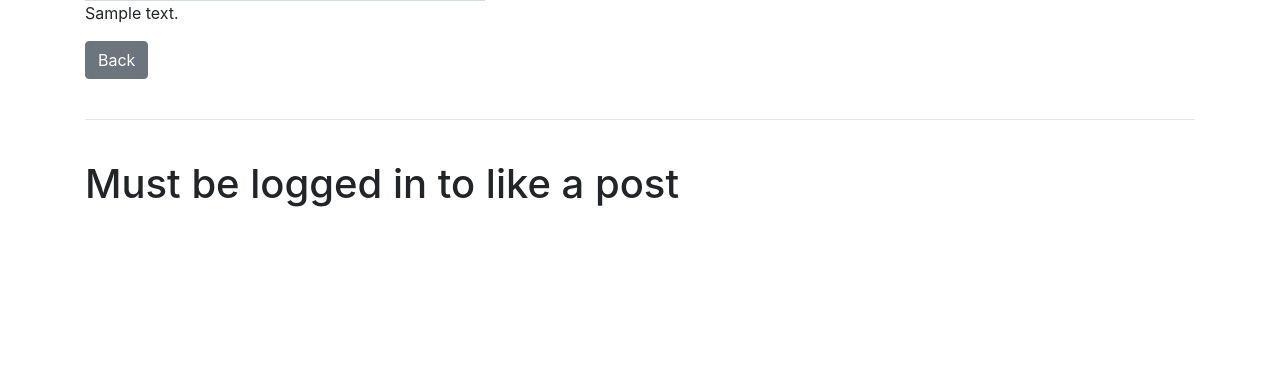
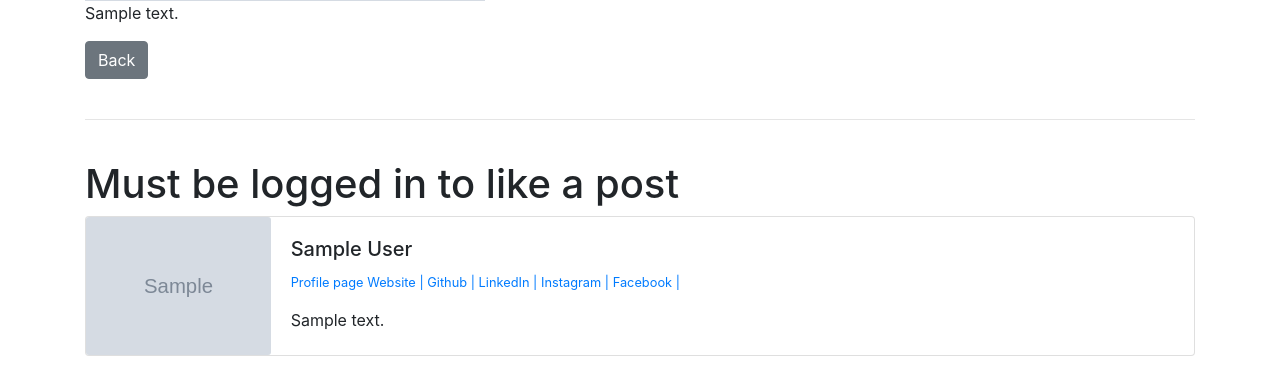
Before and after one commit to GhitaAlexandruIon/EpicBlog, a Django app: page /post/1 in a window 1280 px wide. Shown: the part 533-905 px from the top of the page. Before the commit the page ends 740 px from the top, so only its background shows below. Run offline with Django 3.2, Linux system fonts and the light colour scheme; tables that the repository leaves empty hold one stand-in row (values such as "Sample post"); grey boxes marked "Sample" are stand-in pictures; some libraries are stand-ins or nearby versions.

Commit message:
profile page

```diff
--- a/EpicBlog/settings.py
+++ b/EpicBlog/settings.py
@@ -124,9 +124,9 @@ USE_TZ = True
 
 STATIC_URL = '/static/'
 MEDIA_URL = '/media/'
+STATICFILES_DIRS = [
+    os.path.join(BASE_DIR, 'static')
+]
 MEDIA_ROOT = os.path.join(BASE_DIR, 'media')
-STATICFILES_DIRS = (
-    os.path.join(BASE_DIR, 'static'),
-)
 LOGIN_REDIRECT_URL = 'home'
 LOGOUT_REDIRECT_URL = 'home'
--- a/epicApp/admin.py
+++ b/epicApp/admin.py
@@ -1,5 +1,6 @@
 from django.contrib import admin
-from.models import Post, Category
+from.models import Post, Category, Profile
 
 admin.site.register(Post)
 admin.site.register(Category)
+admin.site.register(Profile)
--- a/epicApp/models.py
+++ b/epicApp/models.py
@@ -36,3 +36,18 @@ class Post(models.Model):
     def get_absolute_url(self):
         # return reverse('detail', args=(str(self.id)))
         return reverse('home')
+
+
+class Profile(models.Model):
+    user = models.OneToOneField(User, null=True, on_delete=models.CASCADE)
+    bio = models.TextField()
+    profile_pic = models.ImageField(null=True, blank=True, upload_to='images/profile/')
+    website = models.CharField(max_length=255, null=True, blank=True)
+    github = models.CharField(max_length=255, null=True, blank=True)
+    linkedin = models.CharField(max_length=255, null=True, blank=True)
+    facebook = models.CharField(max_length=255, null=True, blank=True)
+    instagram = models.CharField(max_length=255, null=True, blank=True)
+
+
+    def __str__(self):
+        return str(self.user)
--- a/epicApp/templates/post_detail.html
+++ b/epicApp/templates/post_detail.html
@@ -1,4 +1,5 @@
 {% extends 'base.html' %}
+{% load static %}
 {% block title %}
     {{ post.title_tag }}
 {% endblock %}
@@ -41,4 +42,44 @@
             <h1>Must be logged in to like a post</h1>
         {% endif %}
     </form>
+    <div class="card mb-3">
+        <div class="row no-gutters">
+            <div class="col-md-2">
+                {% if post.author.profile.profile_pic %}
+                    <img src="{{ post.author.profile.profile_pic.url }}" class="card-img" alt="...">
+
+                {% else %}
+                    <img src="{% static 'epicapp/images/default.png' %}" class="card-img" alt="...">
+                {% endif %}
+
+            </div>
+            <div class="col-md-10">
+                <div class="card-body">
+                    <h5 class="card-title">{{ post.author.first_name }} {{ post.author.last_name }}</h5>
+                    <p class="small text-muted">
+                        <a href="{% url 'show_profile'  post.author.profile.id %}">Profile page</a>
+                        {% if  post.author.profile.website %}
+                            <a href="{{ post.author.profile.website }}" target="_blank">Website |</a>
+                        {% endif %}
+                        {% if post.author.profile.github %}
+                            <a href="{{ post.author.profile.github }}" target="_blank">Github |</a>
+                        {% endif %}
+                        {% if post.author.profile.linkedin %}
+                            <a href="{{ post.author.profile.linkedin }}" target="_blank">LinkedIn |</a>
+                        {% endif %}
+                        {% if post.author.profile.instagram %}
+                            <a href="{{ post.author.profile.instagram }}" target="_blank">Instagram |</a>
+                        {% endif %}
+                        {% if post.author.profile.facebook %}
+                            <a href="{{ post.author.profile.facebook }}" target="_blank">Facebook |</a>
+                        {% endif %}
+                    </p>
+                    <p class="card-text"> {{ post.author.profile.bio }}</p>
+                </div>
+            </div>
+        </div>
+    </div>
+
+
+
 {% endblock %}
--- a/members/templates/registration/edit_profile.html
+++ b/members/templates/registration/edit_profile.html
@@ -5,6 +5,7 @@
 
 {% block content %}
     <h1>Update Pprofile</h1>
+    {{ user.profile.bio }}
     <div class="form-group">
         <form method="POST">
             {% csrf_token %}
--- a/members/urls.py
+++ b/members/urls.py
@@ -1,5 +1,5 @@
 from django.urls import path
-from .views import UserRegisterView, UserEditView, PasswordsChangeView
+from .views import UserRegisterView, UserEditView, PasswordsChangeView, ShowProfilePageView
 from django.contrib.auth import views as auth_views
 from . import views
 
@@ -9,4 +9,5 @@ urlpatterns = [
     # path('password/', auth_views.PasswordChangeView.as_view(template_name='registration/change-password.html')),
     path('password/', PasswordsChangeView.as_view(template_name='registration/change-password.html')),
     path('passord_success/', views.password_success, name='password_success'),
+    path('<int:pk>/profile/', ShowProfilePageView.as_view(), name='show_profile'),
 ]
--- a/templates/base.html
+++ b/templates/base.html
@@ -1,3 +1,4 @@
+{% load static %}
 <!doctype html>
 <html lang="en">
 <head>
```
Also changed, not shown: members/templates/registration/user_profile.html (added, +49 -0 lines), members/views.py (+15 -1 lines), epicApp/migrations/0009_profile.py (added), epicApp/migrations/0010_auto_20200712_1538.py (added), static/epicapp/images/default.png (added), static/epicapp/images/profil2.jpg (added). Lines whose indentation alone changed are shown as unchanged.
